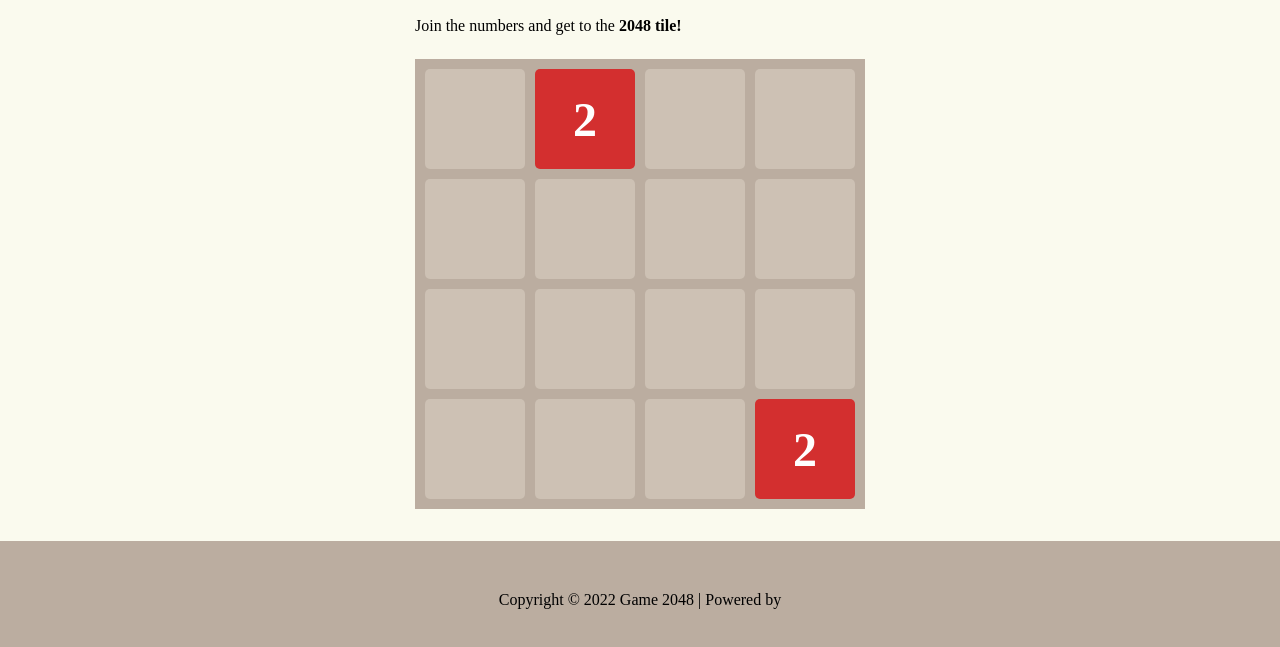
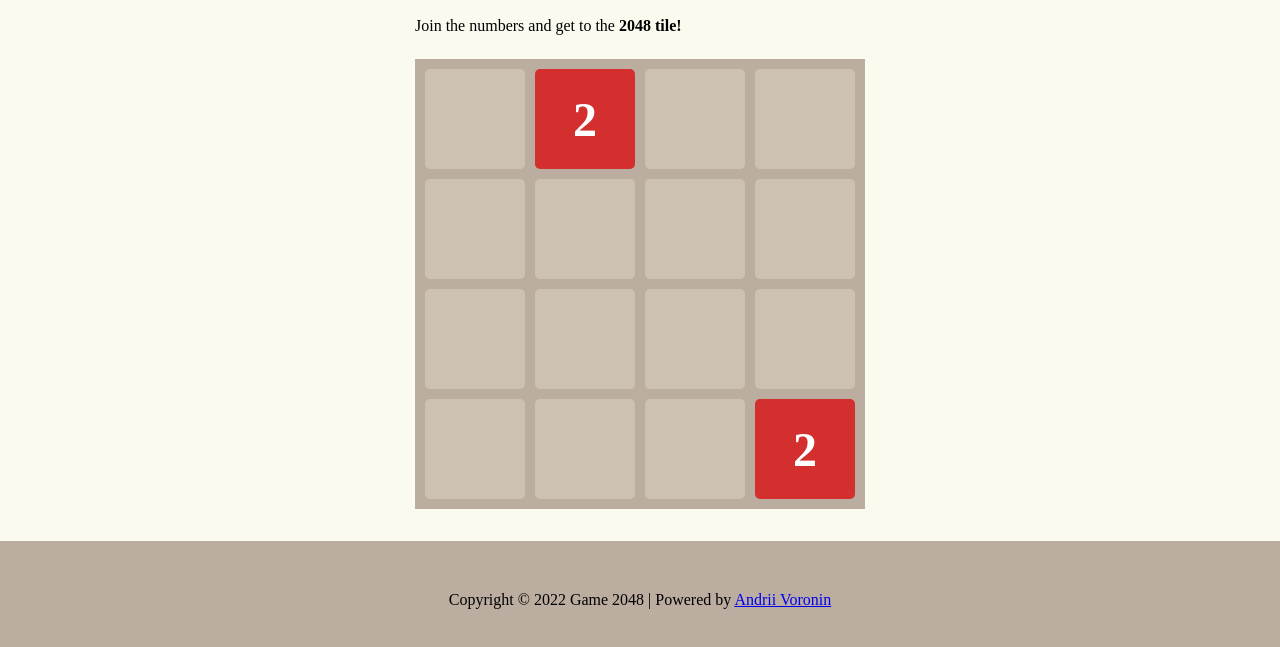
Before and after one commit to traum1303/game-2048, a plain HTML site: page index.html in a window 1280 px wide. Shown: the part 141-788 px from the top of the page. Drawn offline with nearby package versions, Linux system fonts and the light colour scheme.

Commit message:
Update index.html

```diff
--- a/index.html
+++ b/index.html
@@ -25,7 +25,7 @@
     <div id="container">
     </div>
     <div id="footer">
-        Copyright © 2022 Game 2048 | Powered by <a href="https://t." Andrii Voronin
+        Copyright © 2022 Game 2048 | Powered by <a href="https://github.com/traum1303/game-2048">Andrii Voronin</a>
     </div>
     <script type="application/javascript" id="game" src="game.js">
     </script>
```
